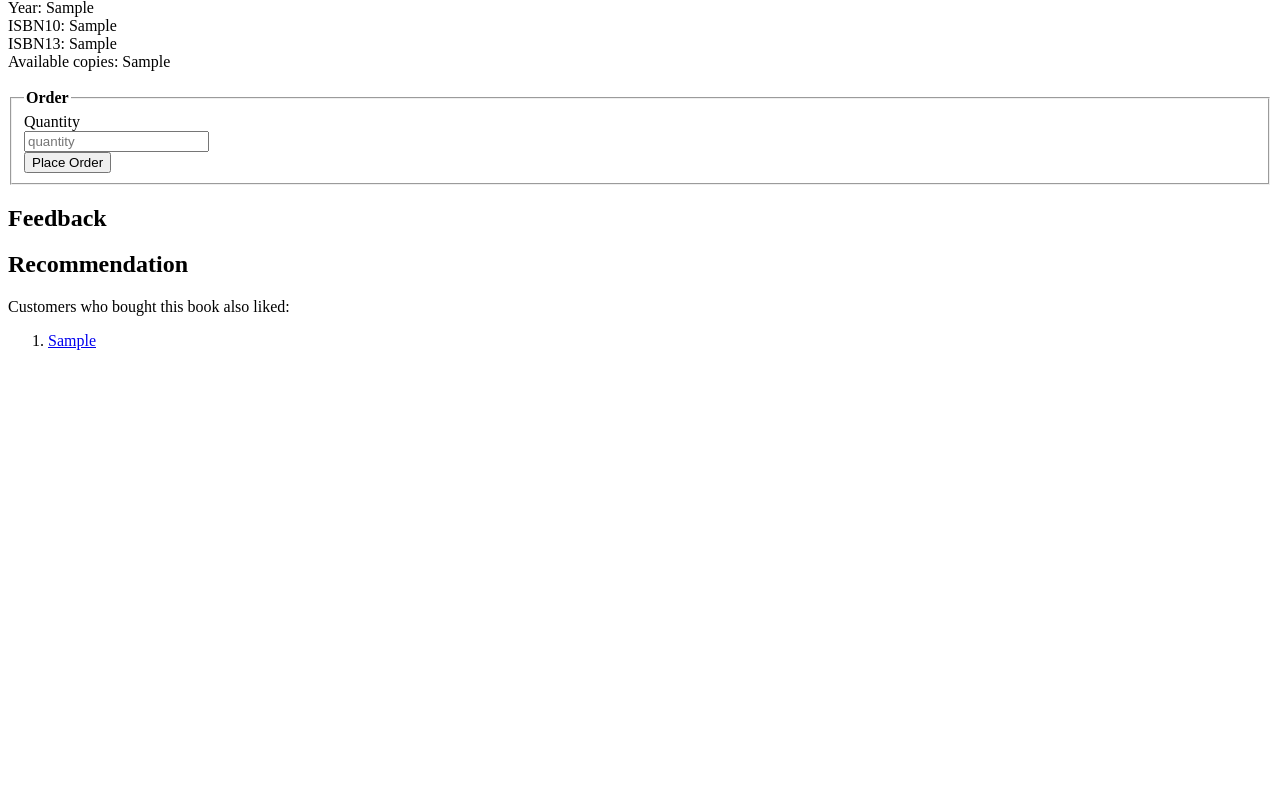
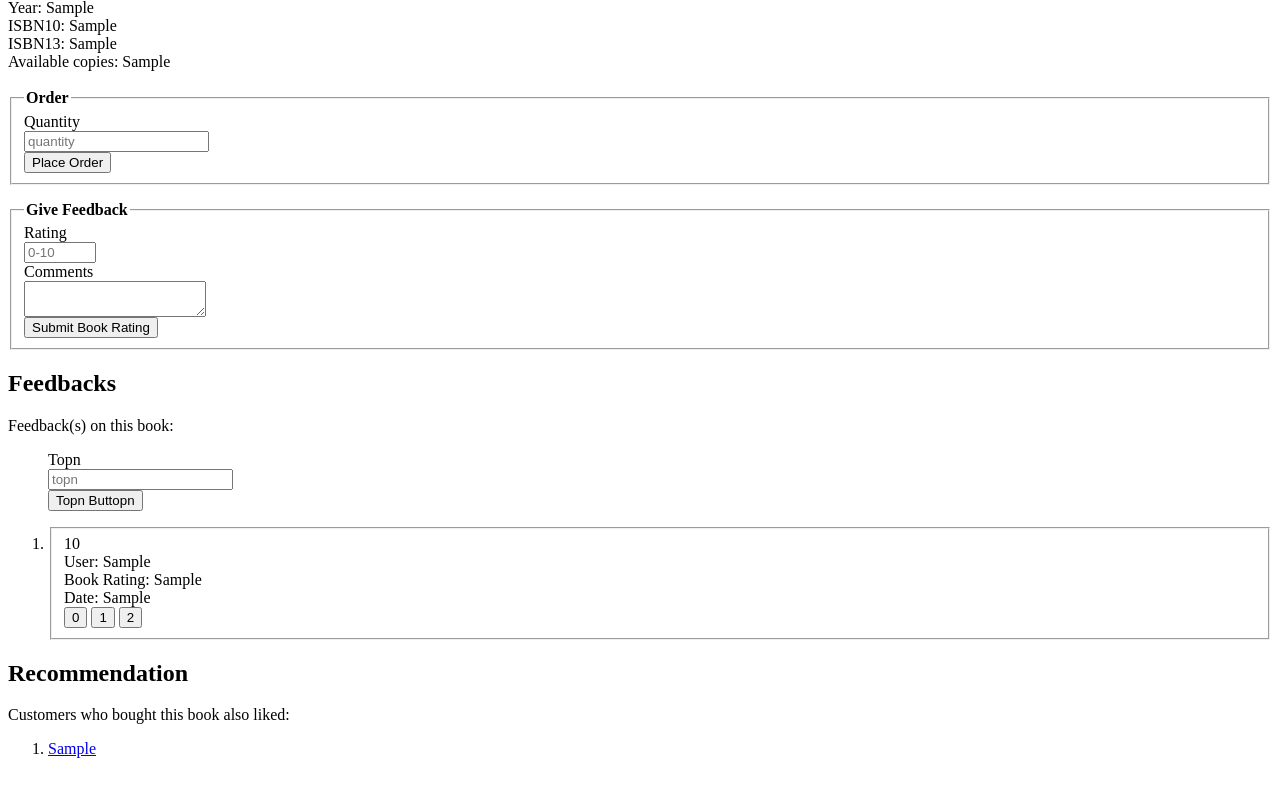
Before and after one commit to ryan191188/50008Bookstore, a Django app: template mysite/mysite/templates/books/book_details.html in a window 1280 px wide. Shown: the part 154-946 px from the top of the page. Before the commit the page ends 504 px from the top, so only its background shows below. Run offline with Django 3.2, Linux system fonts and the light colour scheme; the visitor is signed in with stand-in values (Sample User, id 1); tables that the repository leaves empty hold one stand-in row (values such as "Sample post"); the template is opened without the code that fills it: most values are stand-ins (such as "Sample title", 1, 10 or a date in 2020); data that the repository does not hold is empty.

Commit message:
aaaaaaaaaaaaaaaaaaaaaaaaaaaaaaaaaaaaaaaaaaaaaaaaaaaaaaaaaaaaaaaaaaaaaaaaaaaaaaaaaaaaaaaaaaaaaaaaaaaaaaaaaaaaaaaaaaaaaaaaaaaaaaaaaa

```diff
--- a/RatingOnFeedback.sql
+++ b/RatingOnFeedback.sql
@@ -1,4 +1,4 @@
-INSERT INTO RatingFeedback VALUES
+INSERT INTO myapp_usefulness (loginName,userBeingRated, ISBN13, score) VALUES
 ('gohengchye1992@msn.com', 'zhangyingbo1989@msn.com', '978-0538497909', 1),
 ('dingweixiang1990@yahoo.com', 'davidchapman1989@msn.com', '978-1770450714', 1),
 ('davidhall1992@yahoo.com', 'jerrybrown2010@gmail.com', '978-0136058960', 0),
--- a/UserRatingOnBook_INSERT.sql
+++ b/UserRatingOnBook_INSERT.sql
@@ -1,4 +1,4 @@
-INSERT INTO FeedbackOnBook VALUES
+INSERT INTO myapp_feedback VALUES
 ('jennybeckham1992@gmail.com', '978-0201531817', 7, 'Not bad', '2001-03-25'),
 ('shenwanting2011@yahoo.com', '978-0073513157', 7, 'Average', '2006-01-13'),
 ('nehalkanwat1989@gmail.com', '978-0446695190', 8, 'This book is amazing', '2013-06-07'),
--- a/mysite/mysite/templates/books/book_details.html
+++ b/mysite/mysite/templates/books/book_details.html
@@ -59,8 +59,133 @@
 <p> Descritption: {{object.descritption}} </p><!INSERT QUERY LANGUAGE>
 <p> Price: {{object.price}} </p><!INSERT QUERY LANGUAGE> -->
 
-<h2>Feedback </h2>
-<! feeedback frm query>
+
+
+{% if user.is_authenticated %}
+
+	<form class="form-horizontal" method="post">
+	{% csrf_token %}  <! to check for forgery>
+	<fieldset>
+
+	<!-- Form Name -->
+	<legend><b>Give Feedback</b></legend>
+	Rating
+	<!-- Text input-->
+	<div class="form-group">
+	  <label class="col-md-4 control-label" for="Book Rating"></label>
+	  <div class="col-md-4">
+	  <input id="BookRating" name="BookRating" type="number" min=0 max=10 step=1.0 placeholder="0-10" class="form-control input-md" required="">
+
+	  </div>
+	</div>
+	<!-- Textarea -->
+	<div class="form-group">
+	  <label class="col-md-4 control-label" for="comments">Comments</label>
+	  <div class="col-md-4">
+	    <textarea class="form-control" id="comments" name="comments"></textarea>
+	  </div>
+	</div>
+	<div class="form-group">
+	  <label class="col-md-4 control-label" for="bookRatingbutton"></label>
+	  <div class="col-md-4">
+	    <button id="bookRatingbutton" name="bookRatingbutton" class="btn btn-primary">Submit Book Rating</button>
+	  </div>
+	</div>
+
+
+	</fieldset>
+	</form>
+	{% endif %}
+
+
+<h2>Feedbacks </h2>
+{% if feedback %}
+  Feedback(s) on this book:
+  <ol>
+
+  	<form class="form-horizontal" method="post">
+	{% csrf_token %}  <! to check for forgery>
+	<!-- Text input-->
+	<div class="form-group">
+	  <label class="col-md-4 control-label" for="topn">Topn</label>
+	  <div class="col-md-4">
+	  <input id="topn" name="topn" type="number" min=1 step=1.0 placeholder="topn" class="form-control input-md" >
+
+	  </div>
+	</div>
+
+
+	<div class="form-group">
+	  <label class="col-md-4 control-label" for="topnbutton"></label>
+	  <div class="col-md-4">
+	    <button id="topnbutton" name="topnbutton" class="btn btn-primary">Topn Buttopn</button>
+	  </div>
+	</div>
+</form>
+
+  {% for fb in feedback %}
+  <li>
+
+	<form class="form-horizontal" method="post">
+	{% csrf_token %}  <! to check for forgery>
+	<fieldset>
+
+	<!-- <select title={{fb.1}}>  -->
+    {{ fb.3 }}<br>  <! TITLE>
+    User: {{ fb.1 }}<br>
+    Book Rating: {{ fb.2 }}<br>
+    Date: {{ fb.4 }}<br>
+<button name="0" type="submit" value="{{fb.1}}">0</button>
+<button name="1" type="submit" value="{{fb.1}}">1</button>
+<button name="2" type="submit" value="{{fb.1}}">2</button>
+<!--
+
+
+
+
+
+	<button name="subject" type="submit" value="fav_HTML">HTML</button>
+    <option value="0"> Select value 0</option>
+        <option value="1"> Select value 1</option>
+            <option value="2"> Select value 2</option>
+
+ --><!--
+	<!-- Multiple Radios (inline) -->
+<!-- 	<div class="form-group">
+	  <label class="col-md-4 control-label" for="Usefulness">Usefulness</label>
+	  <div class="col-md-4">
+	    <label class="radio-inline" for="Usefulness-0">
+	      <input type="radio" name="Usefulness{{ fb.1 }}" id="Usefulness-0" value="0" checked="checked">
+	      0
+	    </label>
+	    <label class="radio-inline" for="Usefulness-1">
+	      <input type="radio" name="Usefulness{{ fb.1 }}" id="Usefulness-1" value="1">
+	      1
+	    </label>
+	    <label class="radio-inline" for="Usefulness-2">
+	      <input type="radio" name="Usefulness{{ fb.1 }}" id="Usefulness-2" value="2">
+	      2
+	    </label>
+
+
+	</fieldset>
+	</form>
+
+
+    <br>
+
+    <!-- </select> -->
+
+<!-- QUERY LANGUAGE TO GET SCORE BY REFERENCING ANOTHER SUBTABLE -->
+
+ </li>
+  {% endfor %}
+  </ol>
+{% endif %}
+
+
+
+
 
 <h2>Recommendation </h2>
 {% if recommendation %}
--- a/mysite/mysite/templates/search.html
+++ b/mysite/mysite/templates/search.html
@@ -74,6 +74,7 @@
 	{{ book.5 }}<br>  <! PUBLISHER>
 	{{ book.6 }}<br>  <! SUBJECT>
 	{{ book.7 }}<br>  <! YEAR>
+  Average Rating: {{book.11}}
 <!-- QUERY LANGUAGE TO GET SCORE BY REFERENCING ANOTHER SUBTABLE -->
 
  </li>
```
Also changed, not shown: database proj.sql (+9 -7 lines), mysite/mysite/templates/user_feedback.html (+6 -2 lines), mysite/mysite/templates/user_ratings.html (+17 -0 lines), mysite/mysite/views.py (+109 -17 lines), 1 other file.
